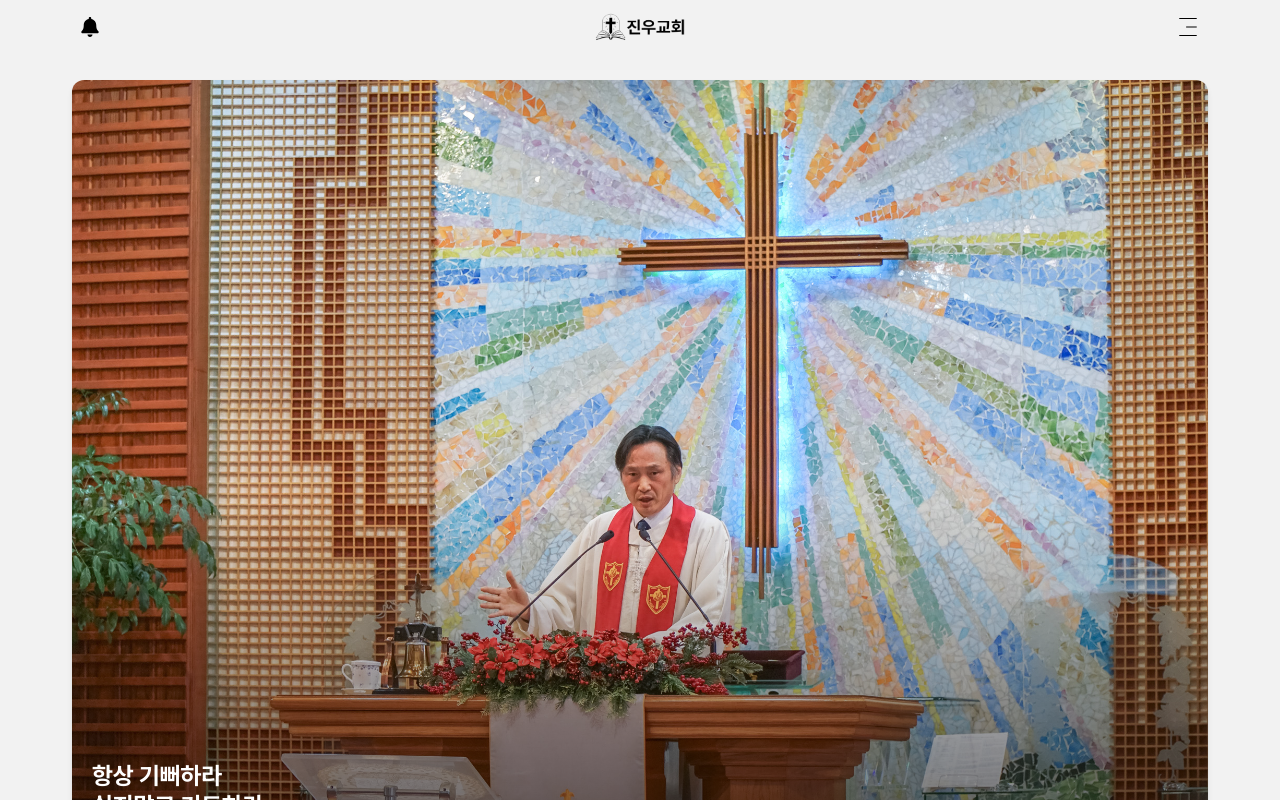
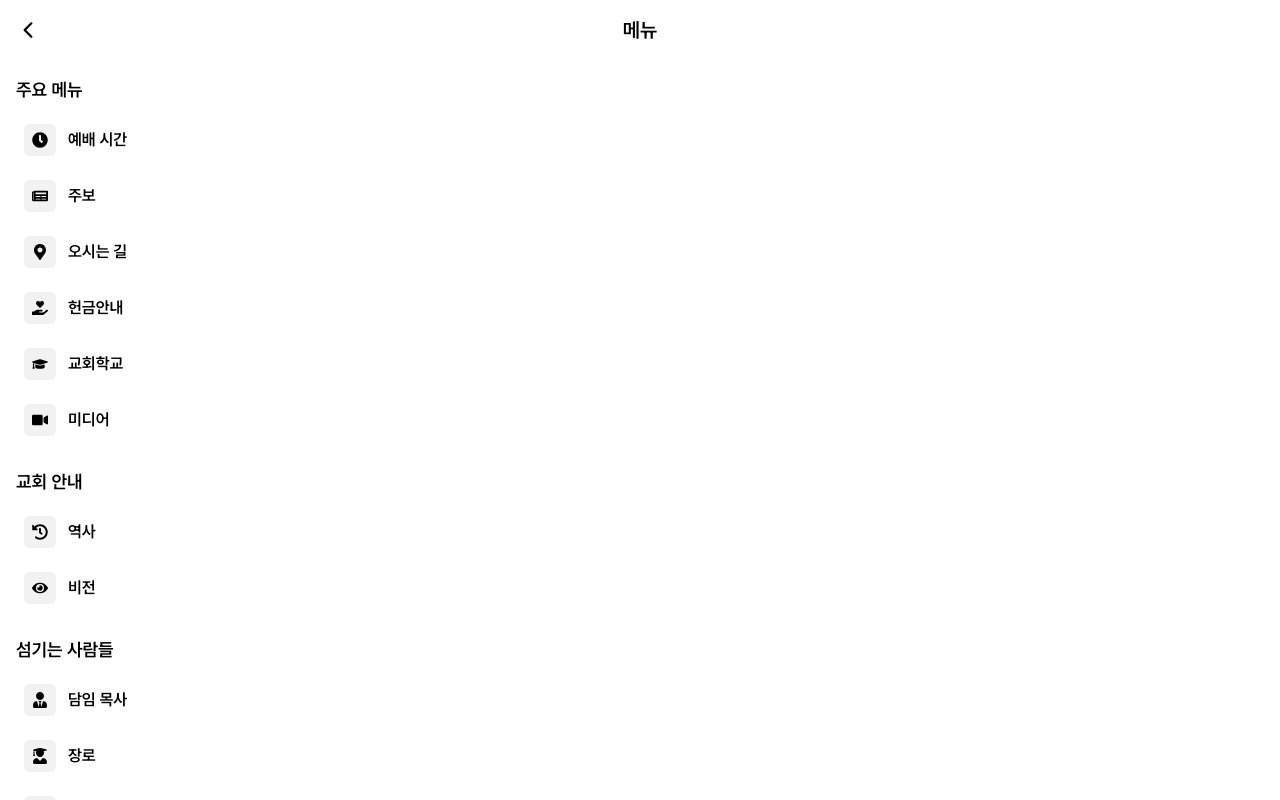
Before and after one commit to gdkds12/jinwoo-web, a Next.js app: page / in a window 1280 px wide. Both pictures are taken after a click on the icon 1188 px from the left and 27 px from the top of the page. Shown: the top 800 px of the page. Built offline with nearby package versions, Linux system fonts and the light colour scheme.

Commit message:
Added Menu

```diff
--- a/app/components/Header.tsx
+++ b/app/components/Header.tsx
@@ -1,14 +1,22 @@
 // app/components/Header.tsx
 "use client";
-import React from "react";
+import React, { useState } from "react";
 import Image from "next/image";
 import Link from "next/link";
 import { FaBell } from "react-icons/fa";
 import { CiMenuFries } from "react-icons/ci";
 import jinwooLogo from "@/public/images/jinwoo-logo.png";
+import { MenuDrawer } from "./MenuDrawer";
 
 export const Header = () => {
+  const [isMenuOpen, setIsMenuOpen] = useState(false);
+
+  const toggleMenu = () => {
+    setIsMenuOpen(!isMenuOpen);
+  };
+
   return (
+    <>
       <header className="fixed top-0 left-0 right-0 w-full bg-[#F2F2F2] z-50">
         <div className="max-w-6xl mx-auto px-4 py-3">
           <div className="flex items-center justify-between">
@@ -32,10 +40,18 @@ export const Header = () => {
 
             {/* 오른쪽: 메뉴 아이콘 */}
             <div className="w-10 flex justify-end">
-            <CiMenuFries className="text-2xl cursor-pointer" />
+              <CiMenuFries
+                className="text-2xl cursor-pointer"
+                onClick={toggleMenu}
+              />
             </div>
           </div>
         </div>
       </header>
+
+      <MenuDrawer isOpen={isMenuOpen} onClose={() => setIsMenuOpen(false)} />
+    </>
   );
 };
+
+export default Header;
--- /dev/null
+++ b/app/components/Menu.tsx
@@ -0,0 +1,117 @@
+"use client";
+import React, { useState } from "react";
+import { motion } from "framer-motion";
+import Link from "next/link";
+import { IoIosArrowBack } from "react-icons/io";
+import { FaClock, FaNewspaper, FaMapMarkerAlt, FaMoneyBillWave, FaSchool, FaPhotoVideo } from "react-icons/fa";
+import { FaChurch, FaEye, FaPray, FaUsers, FaUserTie, FaBuilding, FaPhone, FaSitemap } from "react-icons/fa";
+
+type MenuItemProps = {
+  icon: React.ReactNode;
+  text: string;
+  onClick?: () => void;
+};
+
+const MenuItem: React.FC<MenuItemProps> = ({ icon, text, onClick }) => {
+  return (
+    <div
+      className="flex items-center py-3 cursor-pointer"
+      onClick={onClick}
+    >
+      <div className="w-8 h-8 bg-white rounded-full shadow-sm flex items-center justify-center mr-4">
+        {icon}
+      </div>
+      <span className="text-base font-medium">{text}</span>
+    </div>
+  );
+};
+
+type MenuSectionProps = {
+  title: string;
+  items: {
+    icon: React.ReactNode;
+    text: string;
+  }[];
+};
+
+const MenuSection: React.FC<MenuSectionProps> = ({ title, items }) => {
+  return (
+    <div className="mb-6">
+      <h3 className="text-lg font-bold mb-2">{title}</h3>
+      <div className="pl-2">
+        {items.map((item, index) => (
+          <MenuItem key={index} icon={item.icon} text={item.text} />
+        ))}
+      </div>
+    </div>
+  );
+};
+
+export const Menu = () => {
+  const [isOpen, setIsOpen] = useState(true);
+
+  const mainMenuItems = [
+    { icon: <FaClock size={16} className="text-gray-600" />, text: "예배 시간" },
+    { icon: <FaNewspaper size={16} className="text-gray-600" />, text: "주보" },
+    { icon: <FaMapMarkerAlt size={16} className="text-gray-600" />, text: "오시는 길" },
+    { icon: <FaMoneyBillWave size={16} className="text-gray-600" />, text: "헌금 안내" },
+    { icon: <FaSchool size={16} className="text-gray-600" />, text: "교회학교" },
+    { icon: <FaPhotoVideo size={16} className="text-gray-600" />, text: "미디어" },
+  ];
+
+  const churchInfoItems = [
+    { icon: <FaChurch size={16} className="text-gray-600" />, text: "역사" },
+    { icon: <FaEye size={16} className="text-gray-600" />, text: "비전" },
+  ];
+
+  const peopleItems = [
+    { icon: <FaPray size={16} className="text-gray-600" />, text: "담임 목사" },
+    { icon: <FaUserTie size={16} className="text-gray-600" />, text: "장로" },
+    { icon: <FaUsers size={16} className="text-gray-600" />, text: "권사" },
+    { icon: <FaUsers size={16} className="text-gray-600" />, text: "집사" },
+  ];
+
+  const facilityInfoItems = [
+    { icon: <FaBuilding size={16} className="text-gray-600" />, text: "교회 시설" },
+    { icon: <FaPhone size={16} className="text-gray-600" />, text: "교회 전화번호" },
+    { icon: <FaSitemap size={16} className="text-gray-600" />, text: "교회 부서" },
+  ];
+
+  const handleClose = () => {
+    setIsOpen(false);
+  };
+
+  const menuVariants = {
+    open: { x: 0, opacity: 1 },
+    closed: { x: "100%", opacity: 0 }
+  };
+
+  return (
+    <motion.div
+      className="fixed top-0 left-0 right-0 bottom-0 bg-[#F2F2F2] z-50 p-5 overflow-y-auto"
+      initial="closed"
+      animate={isOpen ? "open" : "closed"}
+      variants={menuVariants}
+      transition={{ type: "tween", ease: "easeInOut", duration: 0.3 }}
+    >
+      <div className="flex items-center justify-between mb-6">
+        <Link href="/">
+          <div className="w-10 h-10 rounded-full bg-white shadow-sm flex items-center justify-center cursor-pointer">
+            <IoIosArrowBack size={20} className="text-gray-600" />
+          </div>
+        </Link>
+        <h1 className="text-xl font-bold">메뉴</h1>
+        <div className="w-10"></div> {/* 균형을 위한 빈 공간 */}
+      </div>
+
+      <div className="mt-4">
+        <MenuSection title="주요 메뉴" items={mainMenuItems} />
+        <MenuSection title="교회 안내" items={churchInfoItems} />
+        <MenuSection title="섬기는 사람들" items={peopleItems} />
+        <MenuSection title="교회 정보" items={facilityInfoItems} />
+      </div>
+    </motion.div>
+  );
+};
+
+export default Menu;
--- /dev/null
+++ b/app/components/MenuDrawer.tsx
@@ -0,0 +1,165 @@
+"use client";
+import React, { useEffect } from "react";
+import { IoIosArrowBack } from "react-icons/io";
+import { motion, AnimatePresence } from "framer-motion";
+import Link from "next/link";
+import {
+  FaChurch,
+  FaClock,
+  FaNewspaper,
+  FaMapMarkerAlt,
+  FaHandHoldingHeart,
+  FaGraduationCap,
+  FaVideo,
+  FaHistory,
+  FaEye,
+  FaUsers,
+  FaUserTie,
+  FaUserGraduate,
+  FaUserFriends,
+  FaBuilding,
+  FaPhone,
+  FaSitemap
+} from "react-icons/fa";
+
+interface MenuDrawerProps {
+  isOpen: boolean;
+  onClose: () => void;
+}
+
+export const MenuDrawer = ({ isOpen, onClose }: MenuDrawerProps) => {
+  useEffect(() => {
+    if (isOpen) {
+      document.body.style.overflow = 'hidden';
+    } else {
+      document.body.style.overflow = 'unset';
+    }
+    return () => {
+      document.body.style.overflow = 'unset';
+    };
+  }, [isOpen]);
+
+  const menuItems = [
+    {
+      title: "주요 메뉴",
+      items: [
+        { name: "예배 시간", icon: FaClock, href: "/worship-time" },
+        { name: "주보", icon: FaNewspaper, href: "/bulletin" },
+        { name: "오시는 길", icon: FaMapMarkerAlt, href: "/location" },
+        { name: "헌금안내", icon: FaHandHoldingHeart, href: "/offering" },
+        { name: "교회학교", icon: FaGraduationCap, href: "/sunday-school" },
+        { name: "미디어", icon: FaVideo, href: "/media" },
+      ],
+    },
+    {
+      title: "교회 안내",
+      items: [
+        { name: "역사", icon: FaHistory, href: "/history" },
+        { name: "비전", icon: FaEye, href: "/vision" },
+      ],
+    },
+    {
+      title: "섬기는 사람들",
+      items: [
+        { name: "담임 목사", icon: FaUserTie, href: "/pastor" },
+        { name: "장로", icon: FaUserGraduate, href: "/elders" },
+        { name: "권사", icon: FaUsers, href: "/deaconesses" },
+        { name: "집사", icon: FaUserFriends, href: "/deacons" },
+      ],
+    },
+    {
+      title: "교회 정보",
+      items: [
+        { name: "교회 시설", icon: FaBuilding, href: "/facilities" },
+        { name: "교회 전화번호", icon: FaPhone, href: "/contact" },
+        { name: "교회 부서", icon: FaSitemap, href: "/departments" },
+      ],
+    },
+  ];
+
+  const containerVariants = {
+    hidden: { x: "100%" },
+    visible: {
+      x: 0,
+      transition: {
+        type: "tween",
+        duration: 0.2,
+        when: "beforeChildren",
+        staggerChildren: 0.1
+      }
+    },
+    exit: { x: "100%" }
+  };
+
+  const itemVariants = {
+    hidden: { opacity: 0, y: 20 },
+    visible: {
+      opacity: 1,
+      y: 0,
+      transition: {
+        type: "spring",
+        stiffness: 300,
+        damping: 24
+      }
+    }
+  };
+
+  return (
+    <AnimatePresence>
+      {isOpen && (
+        <motion.div
+          variants={containerVariants}
+          initial="hidden"
+          animate="visible"
+          exit="exit"
+          className="fixed inset-0 bg-white z-50 overflow-y-auto"
+        >
+          <motion.div
+            variants={itemVariants}
+            className="p-4 sticky top-0 bg-white z-10 relative"
+          >
+            <div className="flex items-center justify-center">
+              <button onClick={onClose} className="absolute left-2 p-2">
+                <IoIosArrowBack className="text-2xl" />
+              </button>
+              <h2 className="text-xl font-semibold">메뉴</h2>
+            </div>
+          </motion.div>
+
+          <div className="p-4">
+            {menuItems.map((section, sectionIndex) => (
+              <motion.div
+                key={sectionIndex}
+                className="mb-6"
+                variants={itemVariants}
+              >
+                <h3 className="text-lg font-semibold mb-3">{section.title}</h3>
+                <div className="space-y-2">
+                  {section.items.map((item, itemIndex) => (
+                    <motion.div
+                      key={itemIndex}
+                      variants={itemVariants}
+                    >
+                      <Link
+                        href={item.href}
+                        className="flex items-center p-2 hover:bg-gray-100 rounded-lg transition-colors"
+                        onClick={onClose}
+                      >
+                        <div className="w-8 h-8 bg-[#F2F2F2] rounded-md flex items-center justify-center mr-3">
+                          <item.icon className="text-black" />
+                        </div>
+                        <span className="text-black font-semibold">{item.name}</span>
+                      </Link>
+                    </motion.div>
+                  ))}
+                </div>
+              </motion.div>
+            ))}
+          </div>
+        </motion.div>
+      )}
+    </AnimatePresence>
+  );
+};
+
+export default MenuDrawer;
```
Lines whose indentation alone changed are shown as unchanged.
